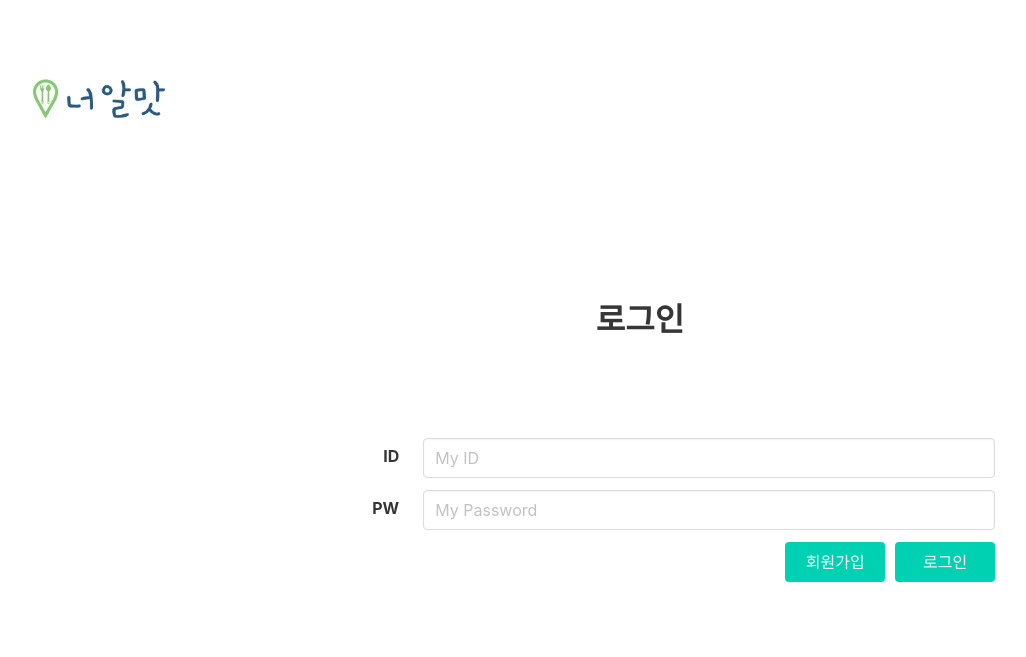
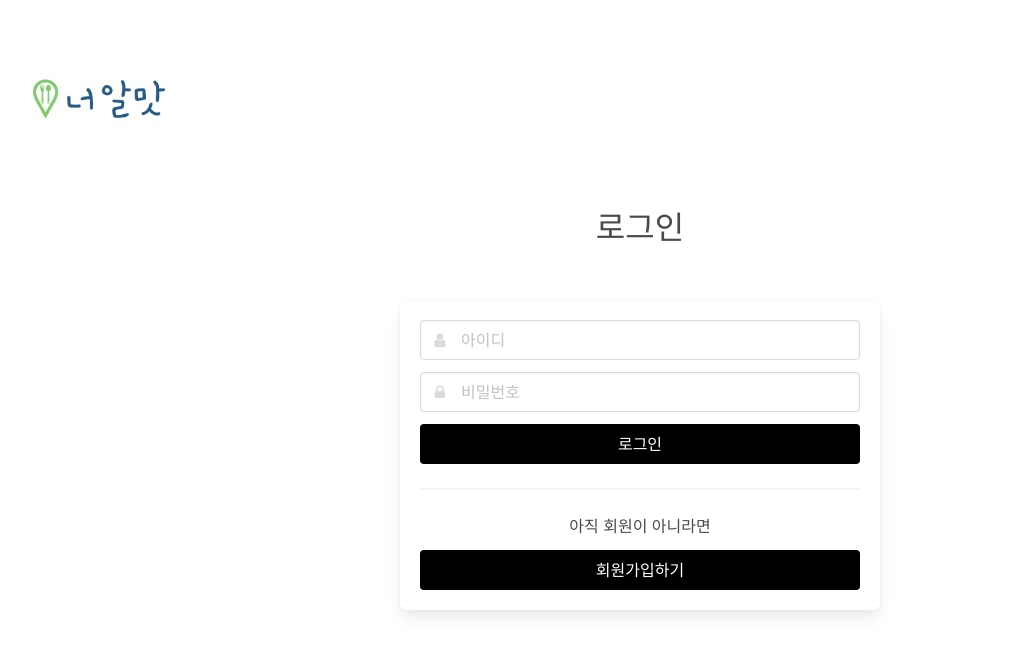
Before and after one commit to junghoon-kim96/mini-project, a Flask app: page /login in a window 1280 px wide. Shown: the top 657 px of the page, without its empty margins (0-1026 px from the left). Run offline with Flask 2, Linux system fonts and the light colour scheme; some libraries are stand-ins or nearby versions.

Commit message:
로그인 기능 추가 및 디자인 변경

```diff
--- a/app.py
+++ b/app.py
@@ -64,14 +64,14 @@ def api_register():
 # id, pw를 받아서 맞춰보고, 토큰을 만들어 발급합니다.
 @app.route('/api/login', methods=['POST'])
 def api_login():
-    id_receive = request.form['id_give']
-    pw_receive = request.form['pw_give']
+    username_receive = request.form['username_give']
+    password_receive = request.form['password_give']
 
     # 회원가입 때와 같은 방법으로 pw를 암호화합니다.
-    pw_hash = hashlib.sha256(pw_receive.encode('utf-8')).hexdigest()
+    pw_hash = hashlib.sha256(password_receive.encode('utf-8')).hexdigest()
 
     # id, 암호화된pw을 가지고 해당 유저를 찾습니다.
-    result = db.user.find_one({'id': id_receive, 'pw': pw_hash})
+    result = db.user.find_one({'id': username_receive, 'pw': pw_hash})
 
     # 찾으면 JWT 토큰을 만들어 발급합니다.
     if result is not None:
@@ -80,7 +80,7 @@ def api_login():
         # 아래에선 id와 exp를 담았습니다. 즉, JWT 토큰을 풀면 유저ID 값을 알 수 있습니다.
         # exp에는 만료시간을 넣어줍니다. 만료시간이 지나면, 시크릿키로 토큰을 풀 때 만료되었다고 에러가 납니다.
         payload = {
-            'id': id_receive,
+            'id': username_receive,
             'exp': datetime.datetime.utcnow() + datetime.timedelta(seconds=60*60*24)
         }
         token = jwt.encode(payload, SECRET_KEY, algorithm='HS256')
@@ -108,6 +108,8 @@ def api_valid():
         # 보실 수 있도록 payload를 print 해두었습니다. 우리가 로그인 시 넣은 그 payload와 같은 것이 나옵니다.
         payload = jwt.decode(token_receive, SECRET_KEY, algorithms=['HS256'])
         print(payload)
+        # payload 안에 id가 들어있습니다. 이 id로 유저정보를 찾습니다.
+        # 여기에선 그 예로 닉네임을 보내주겠습니다.
         userinfo = db.user.find_one({'id': payload['id']}, {'_id': 0})
         return render_template('main.html', user_info=userinfo)
     except jwt.ExpiredSignatureError:
--- a/templates/login.html
+++ b/templates/login.html
@@ -2,14 +2,25 @@
 <html lang="en">
 <head>
     <style>
-        .button{
-            width: 100px;
-            float: right;
+        .button.is-sparta {
+            background-color: black;
+            border-color: transparent;
+            color: #fff !important;
+        }
+
+        .button.is-sparta.is-outlined {
+            background-color: black;
+            border-color: transparent;
+            color: #fff !important;
+        }
+
+        .help {
+            color: gray;
         }
     </style>
 
     <!-- Webpage Title -->
-    <title>Hello, world!</title>
+    <title>너알맛</title>
 
     <!-- Required meta tags -->
     <meta charset="utf-8">
@@ -17,6 +28,7 @@
 
     <!-- Bulma CSS -->
     <link rel="stylesheet" href="https://cdn.jsdelivr.net/npm/bulma@0.9.1/css/bulma.min.css">
+    <link rel="stylesheet" href="https://cdnjs.cloudflare.com/ajax/libs/font-awesome/4.7.0/css/font-awesome.min.css">
     <!-- JS -->
     <script src="https://ajax.googleapis.com/ajax/libs/jquery/3.4.1/jquery.min.js"></script>
     <script src="https://cdnjs.cloudflare.com/ajax/libs/jquery-cookie/1.4.1/jquery.cookie.js"></script>
@@ -29,11 +41,31 @@
         // 페이지에 관계없이 브라우저에 임시로 저장되는 정보입니다. 키:밸류 형태(딕셔너리 형태)로 저장됩니다.
         // 쿠키가 있기 때문에, 한번 로그인하면 네이버에서 다시 로그인할 필요가 없는 것입니다.
         // 브라우저를 닫으면 자동 삭제되게 하거나, 일정 시간이 지나면 삭제되게 할 수 있습니다.
-        function login() {
+        function sign_in() {
+            let username = $("#input-username").val()
+            let password = $("#input-password").val()
+
+            if (username == "") {
+                $("#help-id-login").text("아이디를 입력해주세요.")
+                $("#input-username").focus()
+                return;
+            } else {
+                $("#help-id-login").text("")
+            }
+            if (password == "") {
+                $("#help-password-login").text("비밀번호를 입력해주세요.")
+                $("#input-password").focus()
+                return;
+            } else {
+                $("#help-password-login").text("비밀번호를 입력해주세요")
+            }
             $.ajax({
                 type: "POST",
                 url: "/api/login",
-                data: {id_give: $('#userid').val(), pw_give: $('#userpw').val()},
+                data: {
+                    username_give: username,
+                    password_give: password
+                },
                 success: function (response) {
                     if (response['result'] == 'success') {
                         // 로그인이 정상적으로 되면, 토큰을 받아옵니다.
@@ -50,41 +82,108 @@
             })
         }
 
+        // function sign_up() {
+        //     let username = ""
+        //     let password = ""
+        //
+        //     $.ajax({
+        //         type: "POST",
+        //         url: "/sign_up/save",
+        //         data: {
+        //             username_give: username,
+        //             password_give: password
+        //         },
+        //         success: function (response) {
+        //             alert("회원가입을 축하드립니다!")
+        //             window.location.replace("/login")
+        //         }
+        //     });
+        // }
+
+        // function toggle_sign_up() {
+        //     $("#sign-up-box").toggleClass("is-hidden")
+        //     $("#div-sign-in-or-up").toggleClass("is-hidden")
+        //     $("#btn-check-dup").toggleClass("is-hidden")
+        //     $("#help-id").toggleClass("is-hidden")
+        //     $("#help-password").toggleClass("is-hidden")
+        //     $("#help-password2").toggleClass("is-hidden")
+        // }
     </script>
+
 </head>
-<body>
-<div><img src="/static/logo.jpg" alt=""></div>
-<div class="section has-text-centered" style="margin-top: 50px">
-    <h1 class="title" style="margin-bottom: 100px">로그인</h1>
-    <div class="container" style="width:60%">
-        <div class="field is-horizontal">
-            <div class="field-label is-normal">
-                <label class="label" for="userid">ID</label>
-            </div>
-            <div class="field-body">
-                <div class="field">
-                    <div class="control">
-                        <input type="text" class="input" id="userid" aria-describedby="emailHelp"
-                               placeholder="My ID">
+<img src="/static/logo.jpg" alt="">
+<h2 style="text-align: center; font-size: xx-large"> 로그인 </h2>
+</div>
+<section class="section">
+    <div class="container">
+        <div class="box" style="max-width: 480px;margin:auto">
+            <article class="media">
+                <div class="media-content">
+                    <div class="content">
+                        <div class="field has-addons">
+                            <div class="control has-icons-left" style="width:100%">
+                                <input id="input-username" class="input" type="text" placeholder="아이디">
+                                <span class="icon is-small is-left"><i class="fa fa-user"></i></span>
+                            </div>
+
+                        </div>
+                        <p id="help-id-login" class="help is-danger"></p>
+
+                        <div class="field">
+                            <div class="control has-icons-left">
+                                <input id="input-password" class="input" type="password" placeholder="비밀번호">
+                                <span class="icon is-small is-left"><i class="fa fa-lock"></i></span>
+                            </div>
+
+                        </div>
+                        <p id="help-password-login" class="help is-danger"></p>
                     </div>
+                    <div id="div-sign-in-or-up" class="has-text-centered">
+                        <nav class="level is-mobile">
+                            <button class="level-item button is-sparta" onclick="sign_in()">
+                                로그인
+                            </button>
+
+                        </nav>
+                        <hr>
+                        <h4 class="mb-3">아직 회원이 아니라면</h4>
+                        <nav class="level is-mobile">
+
+                            <button class="level-item button is-sparta is-outlined"
+                                    onclick="toggle_sign_up()">
+                                회원가입하기
+                            </button>
+                        </nav>
+                    </div>
+
+                    <!--                    <div id="sign-up-box" class="is-hidden">-->
+                    <!--                        <div class="mb-5">-->
+                    <!--                            <div class="field">-->
+                    <!--                                <div class="control has-icons-left" style="width:100%">-->
+                    <!--                                    <input id="input-password2" class="input" type="password"-->
+                    <!--                                           placeholder="비밀번호 재입력">-->
+                    <!--                                    <span class="icon is-small is-left"><i class="fa fa-lock"></i></span>-->
+                    <!--                                </div>-->
+                    <!--                                <p id="help-password2" class="help is-hidden">비밀번호를 다시 한 번 입력해주세요.</p>-->
+
+                    <!--                            </div>-->
+                    <!--                        </div>-->
+
+                    <!--                        <nav class="level is-mobile">-->
+                    <!--                            <button class="level-item button is-sparta" onclick="sign_up()">-->
+                    <!--                                회원가입-->
+                    <!--                            </button>-->
+                    <!--                            <button class="level-item button is-sparta is-outlined" onclick="toggle_sign_up()">-->
+                    <!--                                취소-->
+                    <!--                            </button>-->
+                    <!--                        </nav>-->
+                    <!--                    </div>-->
+
+
                 </div>
-            </div>
+            </article>
         </div>
-        <div class="field is-horizontal">
-            <div class="field-label is-normal">
-                <label class="label" for="userpw">PW</label>
-            </div>
-            <div class="field-body">
-                <div class="field">
-                    <div class="control">
-                        <input type="password" class="input" id="userpw" placeholder="My Password">
-                    </div>
-                </div>
-            </div>
-        </div>
-        <button class="button is-primary" onclick="login()">로그인</button>
-        <button class="button is-primary" style="margin-right: 10px" >회원가입</button>
     </div>
-</div>
+</section>
 </body>
 </html>
```
Also changed, not shown: templates/index.html (+48 -2 lines).
